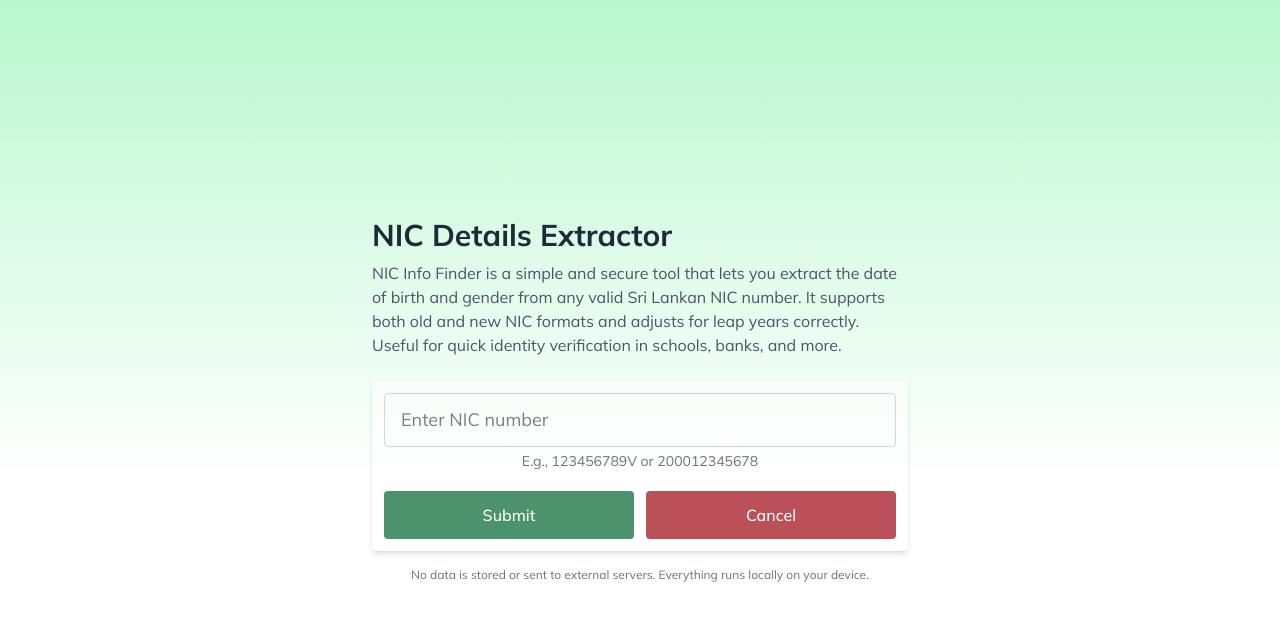
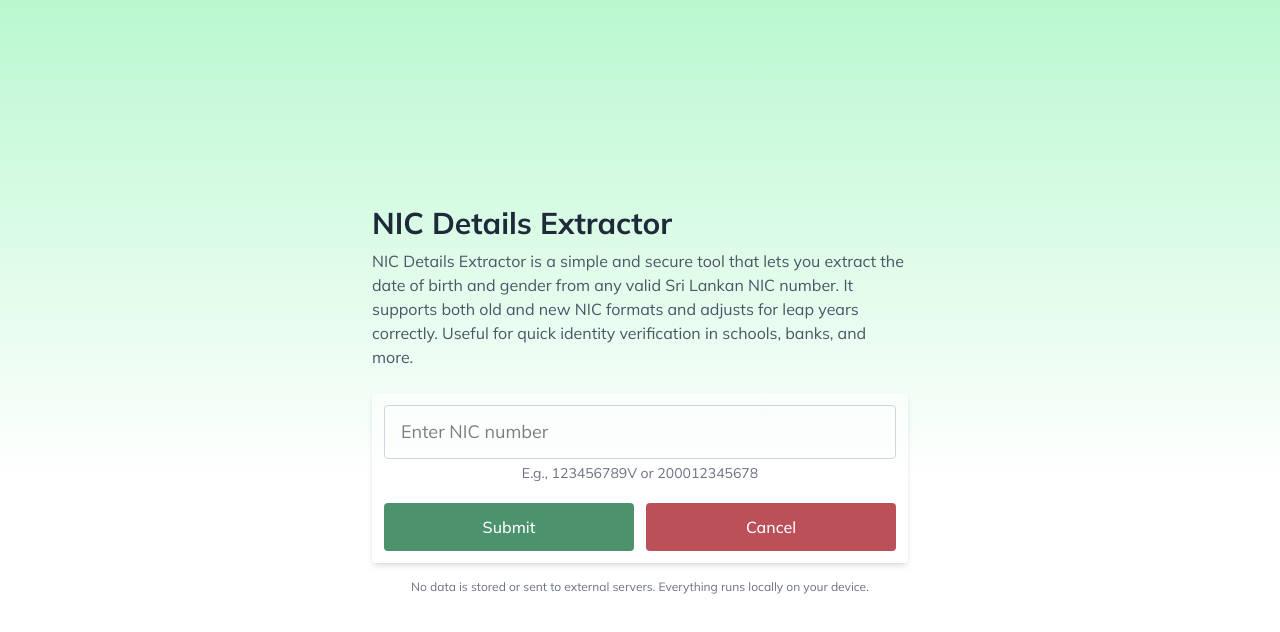
Before and after one commit to SachenDilhara/nic_insight, a React (Vite) app in the folder frontend/: page / in a window 1280 px wide. Shown: the top 632 px of the page. Built offline with nearby package versions, Linux system fonts and the light colour scheme.

Commit message:
feat: update description from 'NIC Info Finder' to 'NIC Details Extractor'

```diff
--- a/frontend/src/App.jsx
+++ b/frontend/src/App.jsx
@@ -61,7 +61,7 @@ const App = () => {
           className="mb-6"
         >
           <p className="text-gray-600">
-            NIC Info Finder is a simple and secure tool that lets you extract
+            NIC Details Extractor is a simple and secure tool that lets you extract
             the date of birth and gender from any valid Sri Lankan NIC number.
             It supports both old and new NIC formats and adjusts for leap years
             correctly. Useful for quick identity verification in schools, banks,
```
